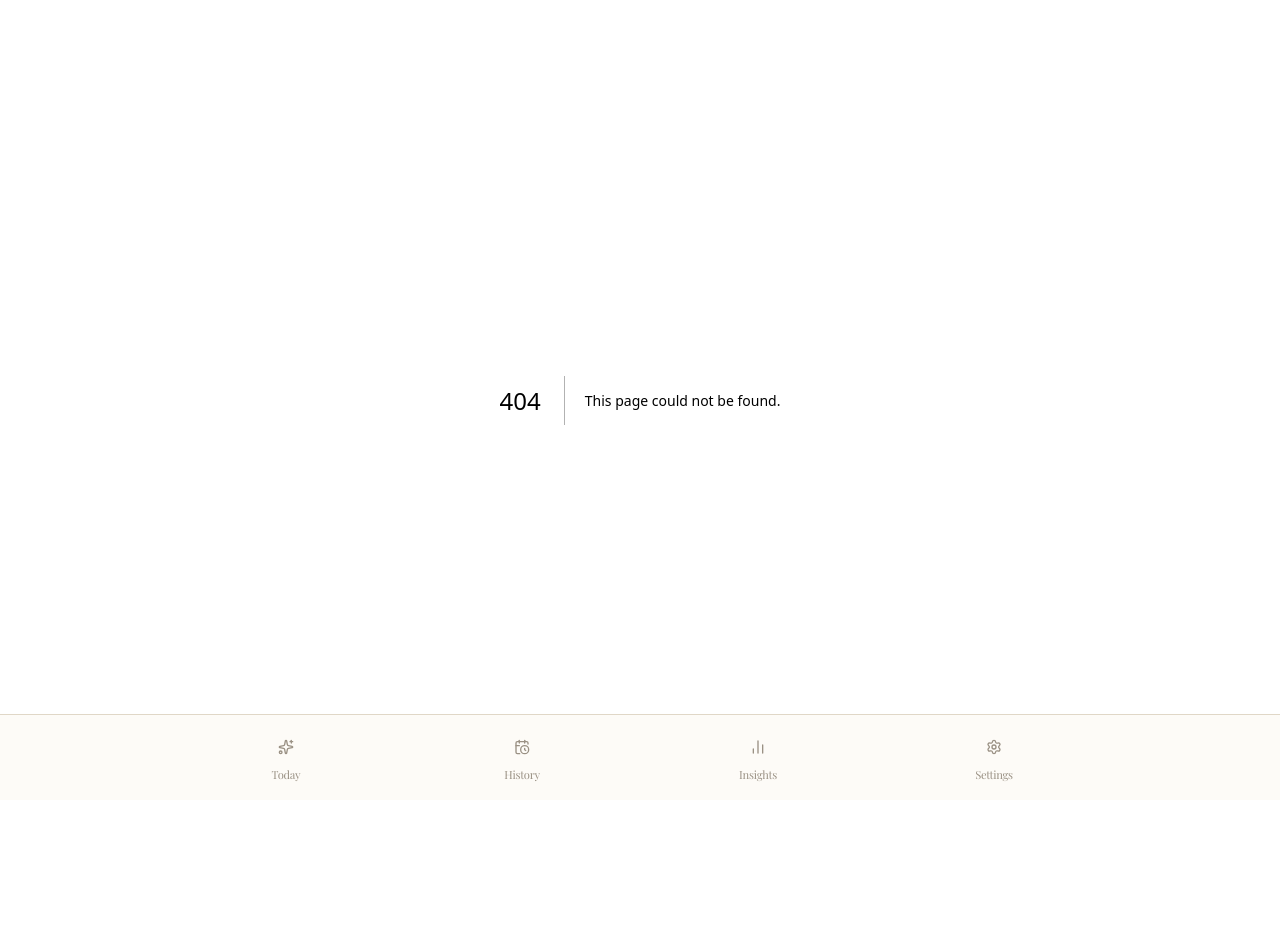
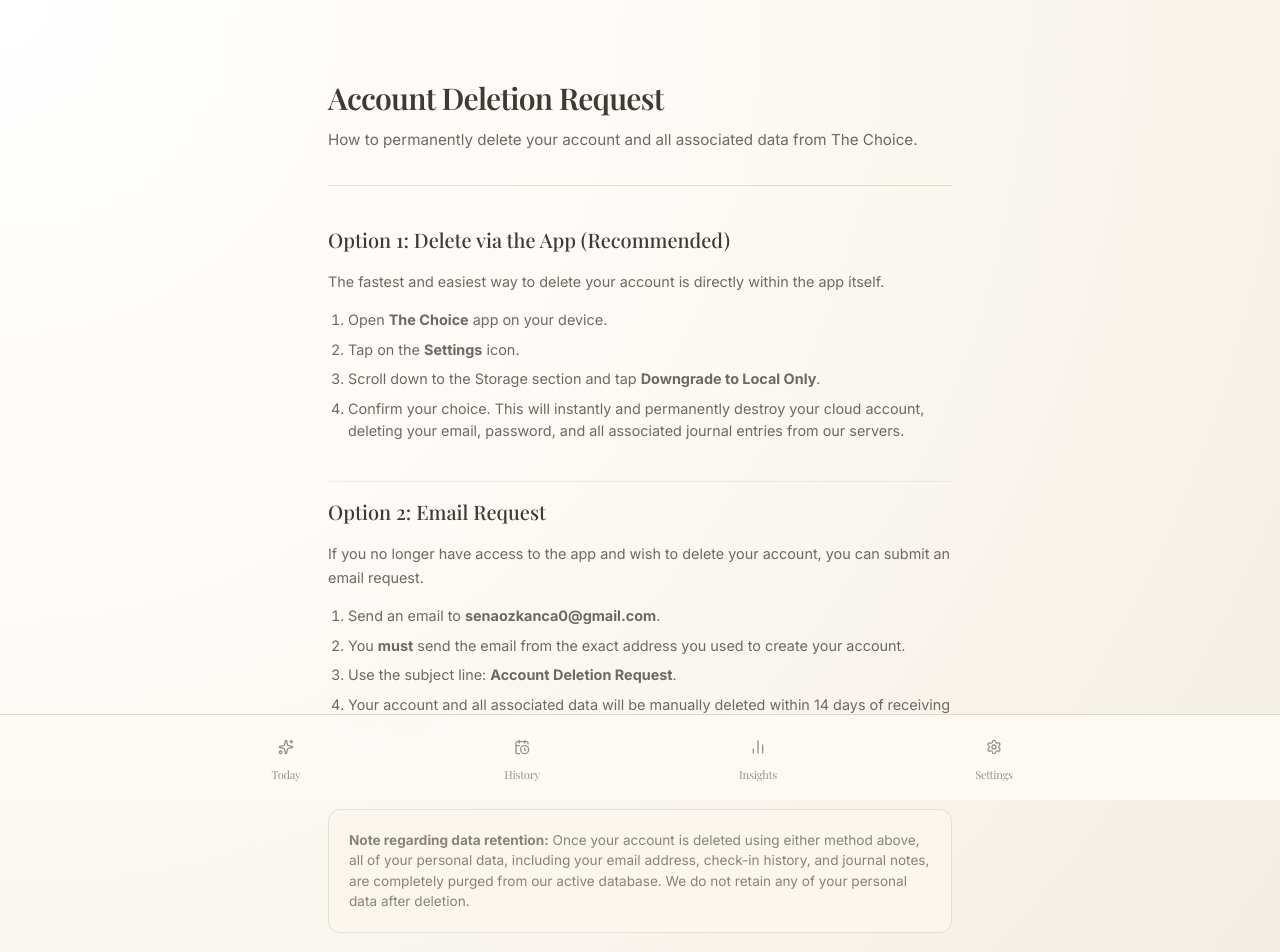
Before and after one commit to senatd/the-choice-app, a Next.js app: page /delete-account in a window 1280 px wide. Before the commit this address had no page. Shown: the top 952 px of the page. Before the commit the page ends 800 px from the top, so only its background shows below. Built offline with nearby package versions, Linux system fonts and the light colour scheme; a web font is replaced by a local one.

Commit message:
docs: add account deletion compliance page for Google Play

```diff
--- /dev/null
+++ b/src/app/delete-account/page.tsx
@@ -0,0 +1,52 @@
+export default function DeleteAccountPage() {
+  return (
+    <main className="mx-auto flex min-h-screen max-w-2xl flex-col gap-6 px-4 py-12 sm:px-6 sm:py-20">
+      <header className="flex flex-col gap-3 border-b border-[color:var(--sage-soft)]/50 pb-8">
+        <h1 className="heading-serif text-3xl font-semibold tracking-tight text-[#3F3A33]">
+          Account Deletion Request
+        </h1>
+        <p className="text-[0.95rem] leading-relaxed text-[#6F685E]">
+          How to permanently delete your account and all associated data from The Choice.
+        </p>
+      </header>
+
+      <section className="flex flex-col gap-4 py-4">
+        <h2 className="heading-serif text-xl font-medium text-[#3F3A33]">
+          Option 1: Delete via the App (Recommended)
+        </h2>
+        <p className="text-[0.9rem] leading-relaxed text-[#6F685E]">
+          The fastest and easiest way to delete your account is directly within the app itself.
+        </p>
+        <ol className="list-decimal pl-5 space-y-2 text-[0.9rem] text-[#6F685E]">
+          <li>Open <strong>The Choice</strong> app on your device.</li>
+          <li>Tap on the <strong>Settings</strong> icon.</li>
+          <li>Scroll down to the Storage section and tap <strong>Downgrade to Local Only</strong>.</li>
+          <li>Confirm your choice. This will instantly and permanently destroy your cloud account, deleting your email, password, and all associated journal entries from our servers.</li>
+        </ol>
+      </section>
+
+      <section className="flex flex-col gap-4 py-4 border-t border-[color:var(--sage-soft)]/30">
+        <h2 className="heading-serif text-xl font-medium text-[#3F3A33]">
+          Option 2: Email Request
+        </h2>
+        <p className="text-[0.9rem] leading-relaxed text-[#6F685E]">
+          If you no longer have access to the app and wish to delete your account, you can submit an email request.
+        </p>
+        <ol className="list-decimal pl-5 space-y-2 text-[0.9rem] text-[#6F685E]">
+          <li>Send an email to <strong>senaozkanca0@gmail.com</strong>.</li>
+          <li>You <strong>must</strong> send the email from the exact address you used to create your account.</li>
+          <li>Use the subject line: <strong>Account Deletion Request</strong>.</li>
+          <li>Your account and all associated data will be manually deleted within 14 days of receiving your request.</li>
+        </ol>
+      </section>
+
+      <section className="mt-8 rounded-xl bg-[#FBF7EE] p-5 text-[0.85rem] text-[#8C8275] border border-[#E6DFD2]">
+        <p>
+          <strong>Note regarding data retention:</strong> Once your account is deleted using either method above,
+          all of your personal data, including your email address, check-in history, and journal notes, are completely
+          purged from our active database. We do not retain any of your personal data after deletion.
+        </p>
+      </section>
+    </main>
+  );
+}
```
